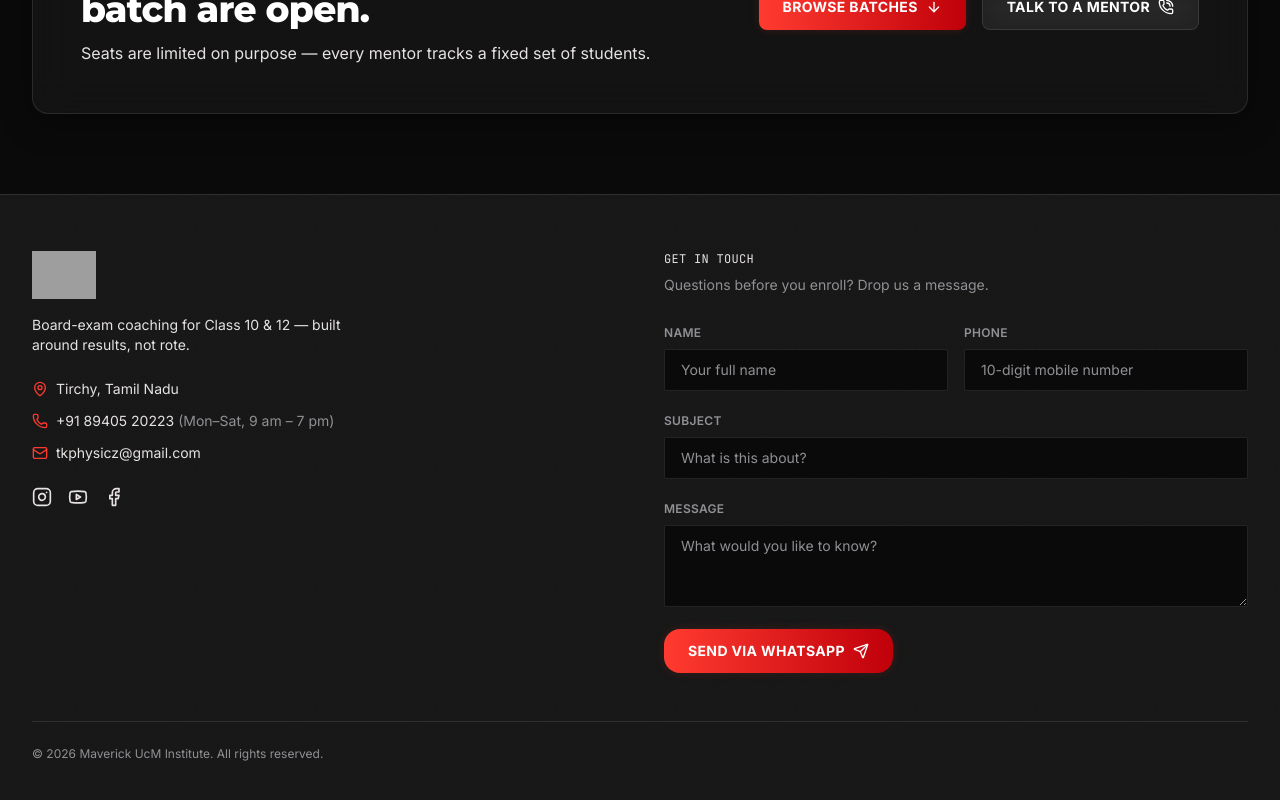
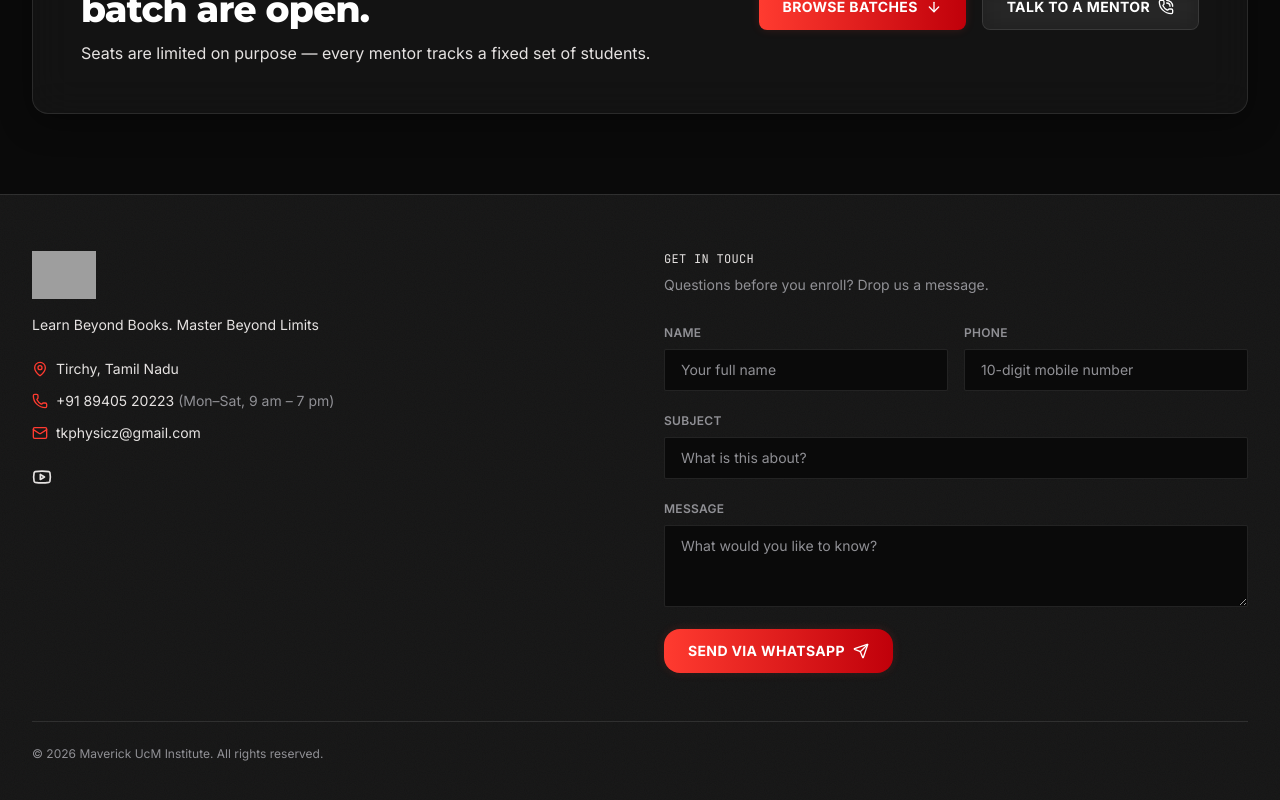
Before and after one commit to Clem0-o7/maverickucm, a React (Vite) app: page / in a window 1280 px wide. Shown: the part 3018-3818 px from the top of the page. Built offline with nearby package versions, Linux system fonts and the light colour scheme; grey boxes are pictures that could not be loaded.

Commit message:
ui fixes

```diff
--- a/src/components/layout/Footer.jsx
+++ b/src/components/layout/Footer.jsx
@@ -27,7 +27,7 @@ export default function Footer() {
           <div>
             <img src="/logo/logo-dark.png" alt="Maverick UcM Institute" className="h-12 w-auto" />
             <p className="mt-4 max-w-xs text-sm text-ink-soft">
-              Board-exam coaching for Class 10 &amp; 12 — built around results, not rote.
+              Learn Beyond Books. Master Beyond Limits
             </p>
 
             <div className="mt-6 space-y-3 text-sm text-ink-soft">
@@ -53,21 +53,21 @@ export default function Footer() {
             </div>
 
             <div className="mt-6 flex gap-4">
-              {contactInfo.instagram && (
+              {/* {contactInfo.instagram && (
                 <a href={contactInfo.instagram} aria-label="Instagram" className="text-ink-soft hover:text-red">
                   <Instagram className="h-5 w-5" />
                 </a>
-              )}
+              )} */}
               {contactInfo.youtube && (
                 <a href={contactInfo.youtube} aria-label="YouTube" className="text-ink-soft hover:text-red">
                   <Youtube className="h-5 w-5" />
                 </a>
               )}
-              {contactInfo.facebook && (
+              {/* {contactInfo.facebook && (
                 <a href={contactInfo.facebook} aria-label="Facebook" className="text-ink-soft hover:text-red">
                   <Facebook className="h-5 w-5" />
                 </a>
-              )}
+              )} */}
             </div>
           </div>
 
```
